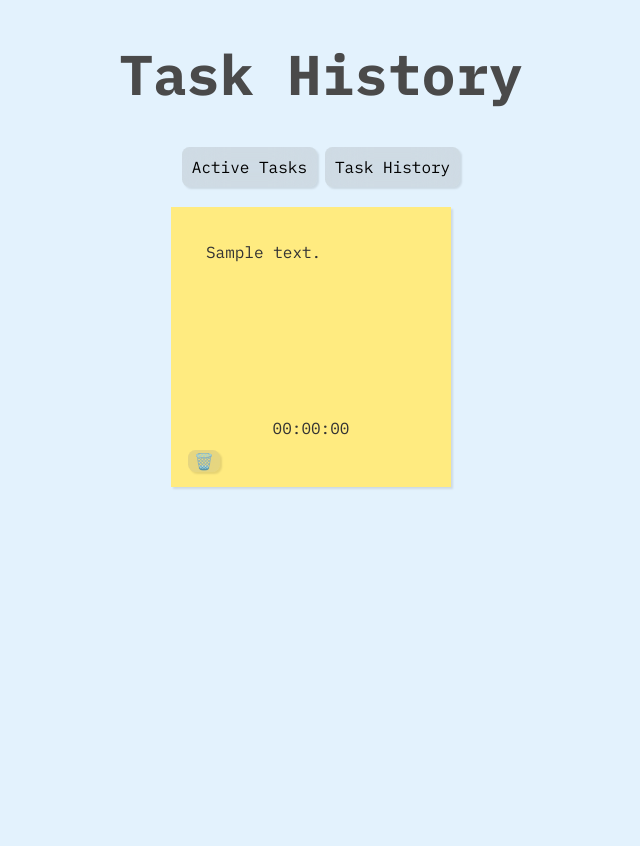
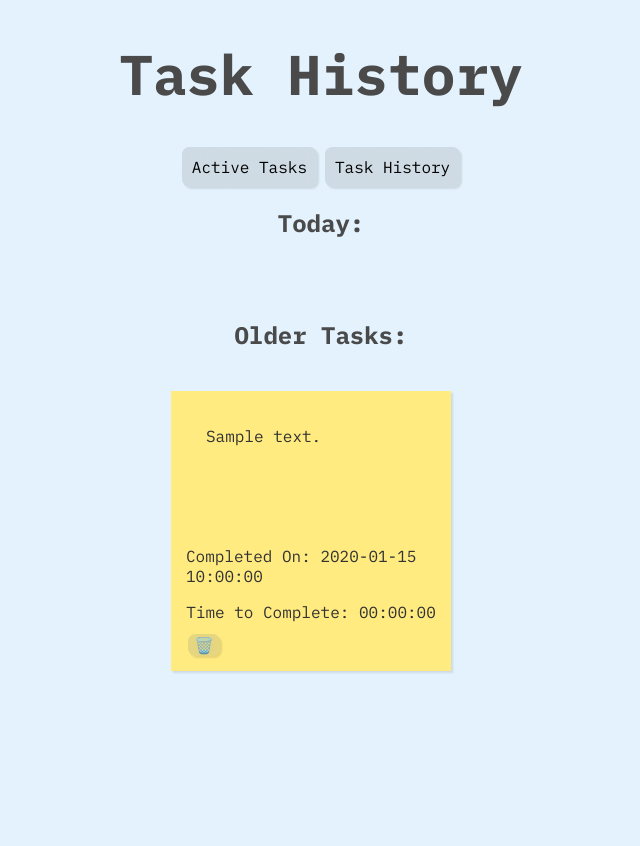
Before and after one commit to jleto6/task-manager, a Flask app: page /history in a window 1280 px wide. Shown: the whole page, without its empty margins (319-959 px from the left). Run offline with Flask 3, Linux system fonts and the light colour scheme; a database or web service that is not in the repository returns one stand-in record (values such as "Sample title"); some libraries are stand-ins or nearby versions.

Commit message:
refactor history view to separate tasks by completion date

```diff
--- a/app.py
+++ b/app.py
@@ -1,7 +1,7 @@
 from flask import Flask, render_template, request
 from flask_socketio import SocketIO, emit
 import psycopg2
-from datetime import datetime
+from datetime import datetime, timedelta, time
 
 app = Flask(__name__)
 app.secret_key = "dev"  # Set a secret key for session
@@ -93,9 +93,33 @@ def history():
     # Get all tasks
     cur.execute("SELECT id, description, start_time, completed_on FROM tasks ORDER BY id ASC")
     tasks = cur.fetchall()
-    tasks = sorted(tasks, key=lambda x: x[3], reverse=True)
 
-    return render_template("history.html", tasks=tasks)
+    week_ago = datetime.now() - timedelta(days=7)
+    day_ago = datetime.now() - timedelta(days=1)
+    start_of_today = datetime.combine(datetime.now(), time(6, 0))
+
+    print("----")
+    print(start_of_today)
+    print("----")
+
+    day_tasks = []
+    week_tasks = []
+    old_tasks = []
+
+    for task in tasks:
+        if task[3] is not None:
+            print(task)
+            if task[3] > start_of_today:
+                day_tasks.append(task)
+
+            if task[3] < week_ago:
+                old_tasks.append(task)
+
+    # tasks_with_values = [task for task in tasks if task[3] is not None] # List of tasks w completion dates
+    # tasks_sorted = sorted(tasks_with_values, key=lambda x: x[3], reverse=True)
+
+
+    return render_template("history.html", day_tasks=day_tasks, old_tasks=old_tasks)
 
 if __name__ == "__main__":
     app.run(debug=True)
--- a/static/helpers.js
+++ b/static/helpers.js
@@ -1,5 +1,6 @@
 // Helper Functions
 
+// Continiously update the timer
 export function updateTimer(start){
     const diffMs = new Date() - start; // Calculate the difference
     const seconds = Math.floor(diffMs/1000) // Convert from ms to seconds
@@ -10,8 +11,8 @@ export function updateTimer(start){
     return `${String(hours).padStart(2, '0')}:${String(minutes).padStart(2, '0')}:${String(remainingSeconds).padStart(2, '0')}`
 }
 
+// Create the timer element
 export function createTimer(note){
-
     const start = new Date(note.dataset.start)
     const id = note.dataset.id
     const seconds = updateTimer(start);
@@ -32,6 +33,7 @@ export function createTimer(note){
     }, 1000);
 }
 
+// Set time taken to complete a task
 export function setTime(start, end, note){
     start = new Date(start)
     end = new Date(end)
@@ -46,11 +48,12 @@ export function setTime(start, end, note){
     // Create the element
     const timer = document.createElement('p'); // create a p div for the timer
     timer.classList.add('timer'); // add timer class
+
     // Set the exact styles
     timer.style.margin = "0 auto";
     timer.style.textAlign = "center";
     timer.style.width = "fit-content";
-    timer.textContent = `${String(hours).padStart(2, '0')}:${String(minutes).padStart(2, '0')}:${String(remainingSeconds).padStart(2, '0')}`;
+    timer.textContent = `Time to Complete: ${String(hours).padStart(2, '0')}:${String(minutes).padStart(2, '0')}:${String(remainingSeconds).padStart(2, '0')}`;
     const btnContainer = note.querySelector(`.btn-container[data-id="${id}"]`);
     note.insertBefore(timer, btnContainer);
 
--- a/static/socketTasks.js
+++ b/static/socketTasks.js
@@ -34,7 +34,7 @@ document.addEventListener('DOMContentLoaded', () => {
         d.dataset.id = task.id // Store the associated task ID in a data attrbute
         d.classList.add('delete-btn'); // add the delete class
         d.textContent = "🗑️"; // Fill the text
-        btnContainer.appendChild(d  ) // append it to the container class
+        btnContainer.appendChild(d) // append it to the container class
 
         // Start button
         const s = document.createElement('button') // Create a <button> element for starting task
--- a/static/style.css
+++ b/static/style.css
@@ -15,11 +15,15 @@ body {
 }
 
 h1 {
-
     text-align: center;
     color: #4a4a4a;
     font-size: 3.5rem;
 }
+h2 {
+  text-align: center;
+  color: #4a4a4a;
+}
+
 
 /* .heading {
     text-align: center;
--- /dev/null
+++ b/static/taskHistory.js
@@ -0,0 +1,21 @@
+import { setTime } from './helpers.js';
+
+document.addEventListener('DOMContentLoaded', () => {
+
+    let created = false;
+    let created2 = false
+
+    // Go through all COMPLETED notes
+    document.querySelectorAll('.sticky-note:not(.form-container)').forEach(note => {
+
+        // need to create individual divs for week and month to seperate out
+
+        // If there is a end date, show time taken to complete
+        if (note.dataset.end) {
+            setTime(note.dataset.start, note.dataset.end, note)
+        }
+
+
+    })
+
+})
--- a/static/taskManager.js
+++ b/static/taskManager.js
@@ -1,5 +1,4 @@
 import { createTimer } from './helpers.js';
-import { setTime } from './helpers.js';
 
 document.addEventListener('DOMContentLoaded', () => {
 
@@ -36,10 +35,6 @@ document.addEventListener('DOMContentLoaded', () => {
         // Create Timer only if there is a start time
         if (note.dataset.start !== "None" && !note.dataset.end) {
             createTimer(note);
-        }
-        // If there is a end date, show time to complete
-        else if (note.dataset.end) {
-            setTime(note.dataset.start, note.dataset.end, note)
         }
     })
 
--- a/templates/base.html
+++ b/templates/base.html
@@ -9,6 +9,8 @@
   <script src="https://cdn.socket.io/4.7.2/socket.io.min.js"></script>
   <script type="module" src="{{ url_for('static', filename='socketTasks.js') }}"></script>
   <script type="module" src="{{ url_for('static', filename='taskManager.js') }}"></script>
+  <script type="module" src="{{ url_for('static', filename='taskHistory.js') }}"></script>
+
 </head>
 
 <body>
--- a/templates/history.html
+++ b/templates/history.html
@@ -16,13 +16,39 @@
     </a>
 </div>
 
+<!-- <h2>Past Week: </h2> -->
+
+<h2>Today:</h2>
+<div class="task-container">
+
+    {% for task in day_tasks %}
+    <div class="sticky-note" data-id="{{ task[0]}}" data-start="{{ task[2] }}" data-end="{{ task[3] }}">
+
+       <textarea>{{ task[1] or 'No description provided.' }}</textarea>
+
+       <p>Completed On: {{ task[3] }}</p>
+
+       <div class="btn-container" data-id="{{ task[0]}}">
+           <button type="button" class="delete-btn" data-id="{{ task[0]}}">
+               <!-- <img src="static/trash.png" alt="Save" style="width: 30px; height: 30px;"> -->
+               🗑️
+           </button>
+       </div>
+   </div>
+   {% endfor %}
+</div>
+
+<!-- Older Tasks -->
+<h2>Older Tasks:</h2>
 
 <div class="task-container">
 
-    {% for task in tasks if task[3] %}
+   {% for task in old_tasks %}
     <div class="sticky-note" data-id="{{ task[0]}}" data-start="{{ task[2] }}" data-end="{{ task[3] }}">
 
        <textarea>{{ task[1] or 'No description provided.' }}</textarea>
+
+       <p>Completed On: {{ task[3] }}</p>
 
        <div class="btn-container" data-id="{{ task[0]}}">
            <button type="button" class="delete-btn" data-id="{{ task[0]}}">
```
